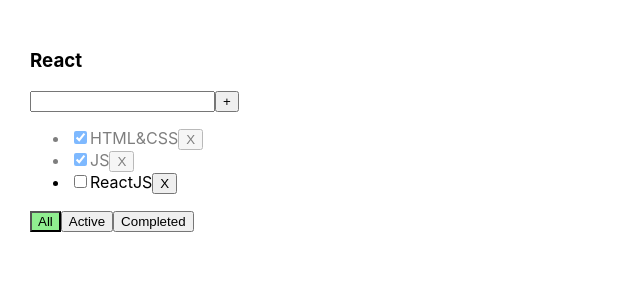
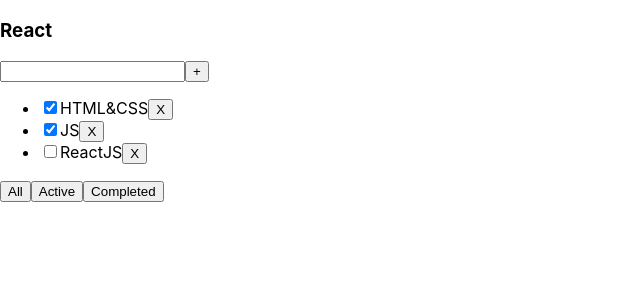
Before and after one commit to Emilo067/TodoList, a React (Create React App) app: page / in a window 1280 px wide. Shown: the top 300 px of the page, without its empty margins (0-640 px from the left). Built offline with nearby package versions, Linux system fonts and the light colour scheme; the HTML template or start-up script is replaced by a standard one.

Commit message:
Change App.css

```diff
--- a/src/App.css
+++ b/src/App.css
@@ -1,24 +1,4 @@
-.App {
-  padding: 30px;
+.todolist-title-container {
   display: flex;
+  align-items: center;
 }
-
-.App > div {
-  margin-right: 50px;
-}
-
-.error {
-  border: red 1px solid;
-}
-
-.error-message {
-  color: red;
-}
-
-.active-filter {
-  background-color: lightgreen;
-}
-
-.is-done {
-  opacity: 0.5;
-}
```
Also changed, not shown: 1 other file (tests, documents, lock files or other folders).
